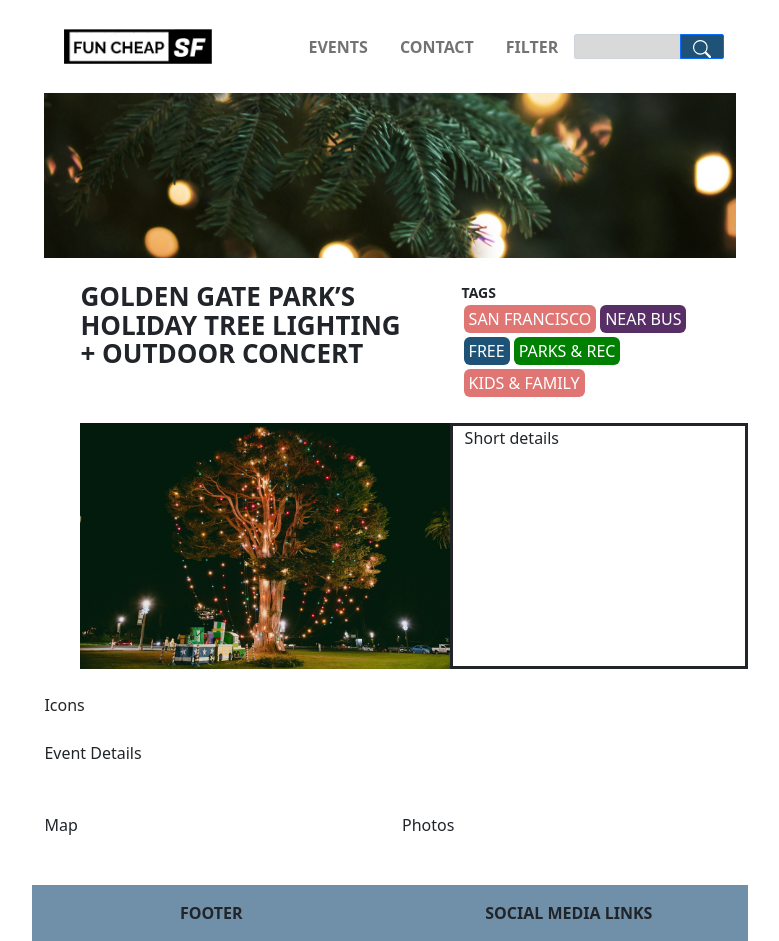
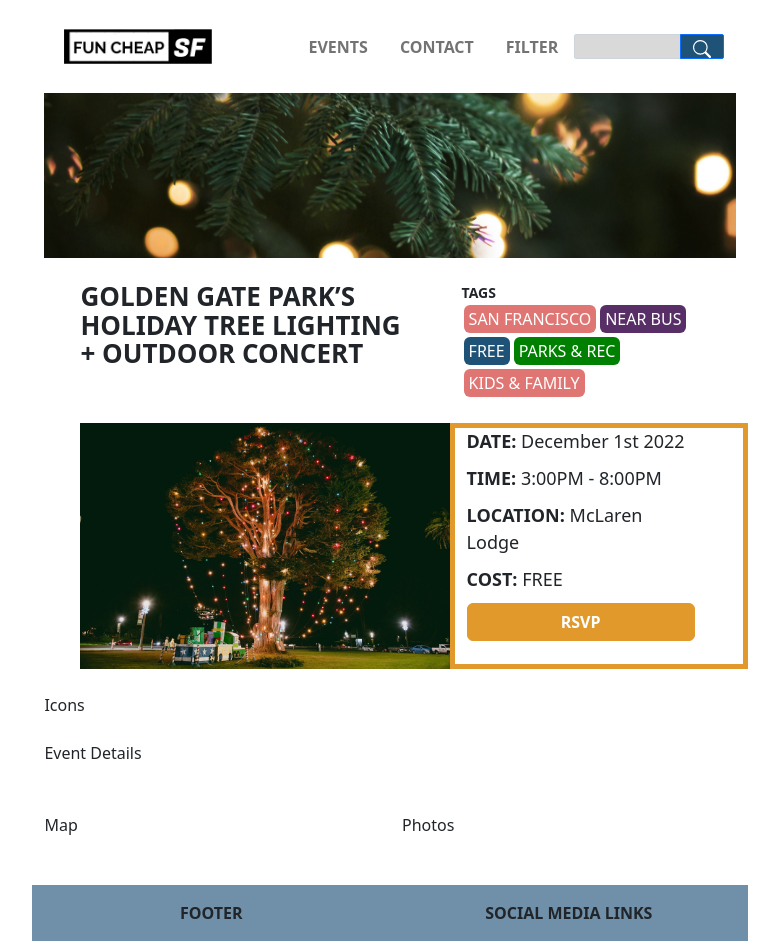
Before and after one commit to sarahhling/sffuncheap-redesign, a Next.js app: page /eventDetails in a window 1280 px wide. Shown: the whole page, without its empty margins (250-1029 px from the left). Built offline with nearby package versions, Linux system fonts and the light colour scheme.

Commit message:
edit contact page

```diff
--- a/pages/eventDetails.js
+++ b/pages/eventDetails.js
@@ -53,7 +53,27 @@
             lg={5}
             xl={5}
           >
-            Short details
+            <div>
+              <div className={`${styles.quickDetailItem}`}>
+                <strong>DATE: </strong> December 1st 2022
+              </div>
+              <div className={`${styles.quickDetailItem}`}>
+                <strong>TIME: </strong> 3:00PM - 8:00PM
+              </div>
+              <div className={`${styles.quickDetailItem}`}>
+                <strong>LOCATION: </strong>McLaren Lodge
+              </div>
+              <div className={`${styles.quickDetailItem}`}>
+                <strong>COST: </strong> FREE
+              </div>
+
+              <button
+                className={`btn btn-primary ${styles.buttonColor}`}
+                type="button"
+              >
+                <strong>RSVP</strong>
+              </button>
+            </div>
           </Col>
         </Row>
         <Row className="justify-content-md-center gridRow pt-4">
--- a/styles/eventDetails.module.css
+++ b/styles/eventDetails.module.css
@@ -5,9 +5,21 @@
 }
 
 .quickDetails {
-    border: 3px solid;
+    border: 5px solid #E1992B;
 }
 
 .eventPic {
     max-width: 100%;
 }
+
+.buttonColor {
+    background-color: #E1992B;
+    border-color: #E1992B;
+    width: 100%;
+}
+
+.quickDetailItem {
+font-size: 18px;
+font-weight: 400;
+padding-bottom: 10px;
+}
```
Also changed, not shown: pages/contact.js (+29 -5 lines).
